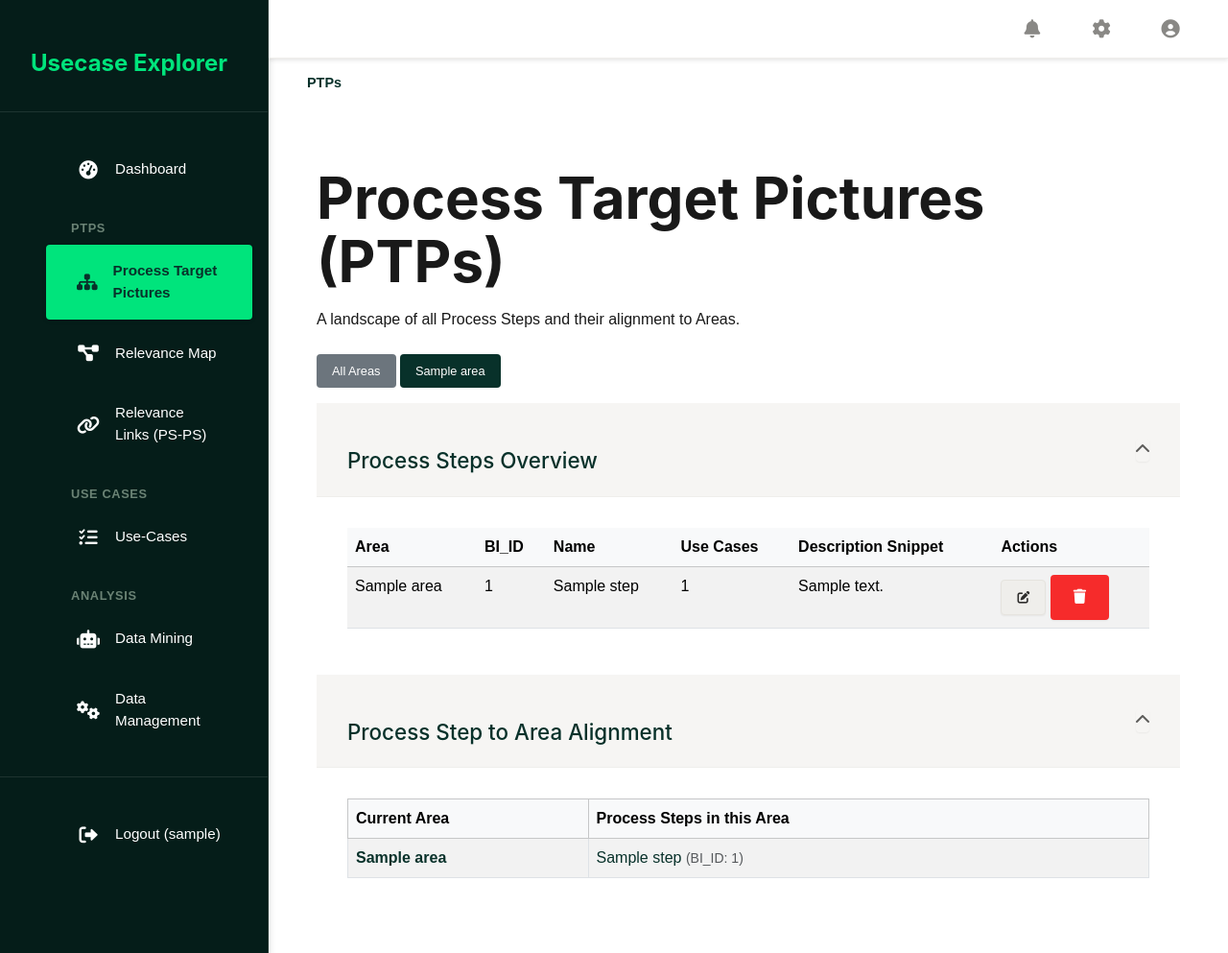
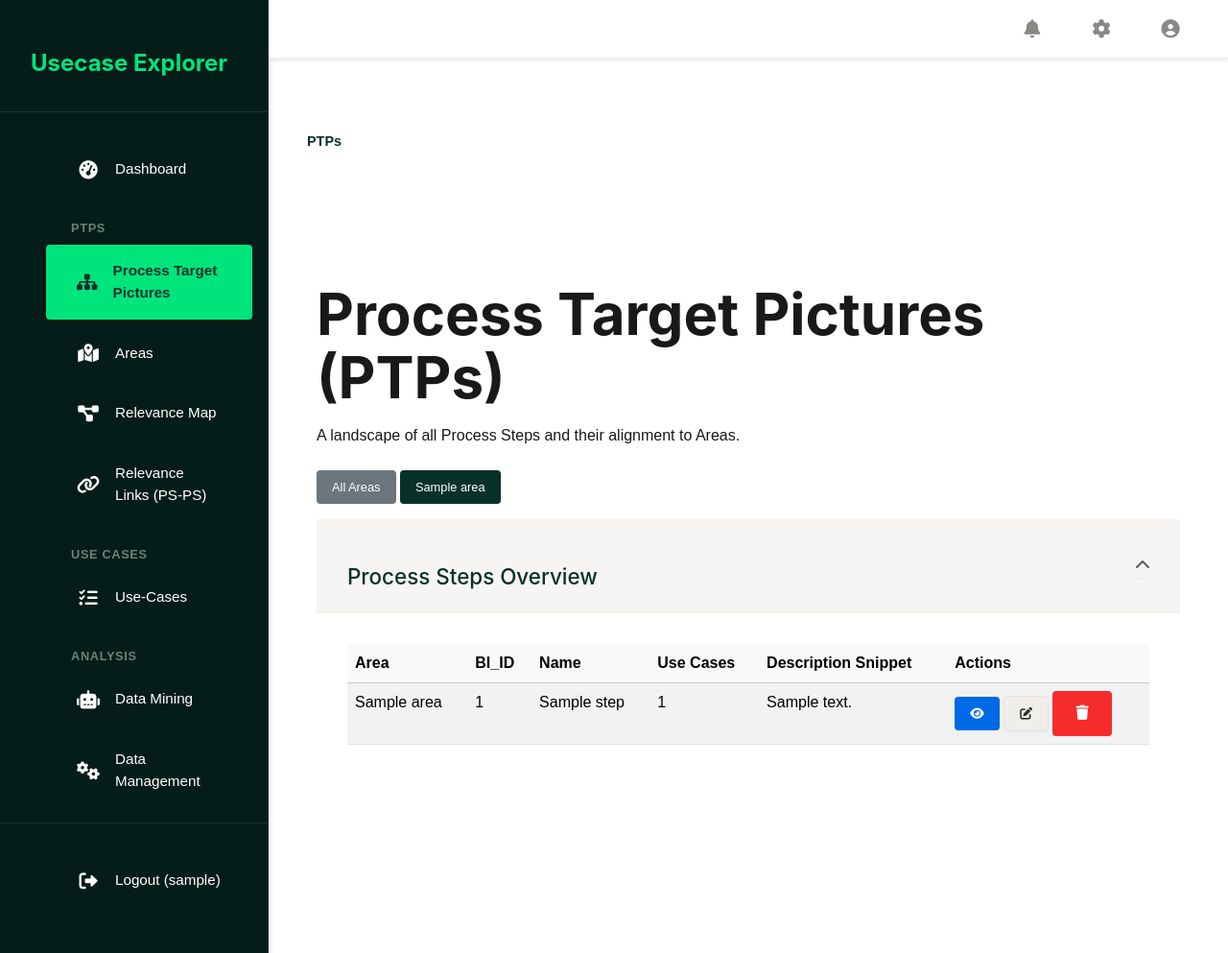
Before and after one commit to TheReallyRealComedian/UsecaseExplorer, a Flask app: page / in a window 1280 px wide. Shown: the whole page at 96% size. Run offline with Flask 3, Linux system fonts and the light colour scheme; a user stored in the database is signed in; tables that the repository leaves empty hold one stand-in row (values such as "Sample post").

Commit message:
feat: Enhance area and use case management with new overview pages and improved navigation
- Added a new Areas Overview page with sortable tables for better data visibility.
- Updated links in templates to direct users to the new Data Management section.
- Refactored JavaScript for improved table sorting functionality.
- Adjusted rendering logic to ensure accurate data representation across various templates.
- Improved user experience by ensuring consistent navigation and feedback messages.

```diff
--- a/backend/app.py
+++ b/backend/app.py
@@ -231,14 +231,14 @@ def create_app():
                 all_usecases_flat = serialize_for_js(session_db.query(UseCase).order_by(UseCase.name).all(), 'usecase')
 
                 total_areas = session_db.query(func.count(Area.id)).scalar()
-                total_steps = session_db.query(func.count(ProcessStep.id)).scalar()
+                total_process_steps = session_db.query(func.count(ProcessStep.id)).scalar()
                 total_usecases = session_db.query(func.count(UseCase.id)).scalar()
 
                 return render_template(
                     'index.html',
                     title='Dashboard',
                     total_areas=total_areas,
-                    total_steps=total_steps,
+                    total_steps=total_process_steps,
                     total_usecases=total_usecases,
                     current_item=None,
                     current_area=None,
--- a/backend/routes/usecase_routes.py
+++ b/backend/routes/usecase_routes.py
@@ -222,7 +222,8 @@ def edit_usecase(usecase_id):
                 try:
                     session.commit()
                     flash("Use Case updated successfully!", "success")
-                    return redirect(url_for('usecases.view_usecase', usecase_id=usecase.id))
+                    # REDIRECT FIX: Redirect to the main use case list view instead of the detail page.
+                    return redirect(url_for('usecases.list_usecases'))
                 except IntegrityError as e:
                     session.rollback()
                     if 'priority_range_check' in str(e).lower():
@@ -270,24 +271,20 @@ def delete_usecase(usecase_id):
         if usecase is None:
             flash(f"Use Case with ID {usecase_id} not found.", "warning")
         else:
-            original_step_id = usecase.process_step_id
             uc_name = usecase.name
             try:
                 session.delete(usecase)
                 session.commit()
                 flash(f"Use Case '{uc_name}' deleted successfully.", "success")
-                if step_id_for_redirect is not None:
+                # REDIRECT FIX: Prefer redirecting to the main list view for consistency.
+                if step_id_for_redirect is not None:  # Keep this logic if coming from a specific step page
                     redirect_url = url_for('steps.view_step', step_id=step_id_for_redirect)
-                elif original_step_id:
-                    redirect_url = url_for('steps.view_step', step_id=original_step_id)
             except Exception as e:
                 session.rollback()
                 flash(f"Error deleting use case: {e}", "danger")
                 print(f"Error deleting use case {usecase_id}: {e}")
-                if step_id_for_redirect is not None:
+                if step_id_for_redirect is not None:  # Fallback redirect
                     redirect_url = url_for('steps.view_step', step_id=step_id_for_redirect)
-                elif usecase and usecase.process_step_id:
-                    redirect_url = url_for('steps.view_step', step_id=usecase.process_step_id)
     except Exception as e:
         flash(f"An unexpected error occurred: {e}", "danger")
         print(f"Outer error in delete_usecase for {usecase_id}: {e}")
--- a/backend/templates/base.html
+++ b/backend/templates/base.html
@@ -29,6 +29,9 @@
                     <li class="sidebar-menu-header" style="color: #6B8375; font-weight: bold; padding: 16px 26px 8px; font-size: 0.8rem; text-transform: uppercase; letter-spacing: 0.05em;">PTPs</li>
                     <li class="{% if request.endpoint == 'index' %}active{% endif %}">
                         <a href="{{ url_for('index') }}"><i class="fas fa-sitemap"></i> Process Target Pictures</a>
+                    </li>
+                    <li class="{% if request.blueprint == 'areas' and request.endpoint != 'areas.view_area' %}active{% endif %}">
+                        <a href="{{ url_for('areas.list_areas') }}"><i class="fas fa-map-marked-alt"></i> Areas</a>
                     </li>
                      <li class="{% if request.endpoint == 'relevance.visualize_relevance' %}active{% endif %}">
                         <a href="{{ url_for('relevance.visualize_relevance') }}"><i class="fas fa-project-diagram"></i> Relevance Map</a>
--- a/backend/templates/edit_multiple_usecases.html
+++ b/backend/templates/edit_multiple_usecases.html
@@ -34,7 +34,7 @@
                     Use Case: <a href="{{ url_for('usecases.view_usecase', usecase_id=uc_item.id) }}">{{ uc_item.name }}</a>
                     <small class="text-muted">(BI_ID: {{ uc_item.bi_id }})</small>
                 </h2>
-                <small class="text-muted">Current Step: {{ uc_item.process_step_name }} (Area: {{ uc_item.area_name }})</small>
+                <small class="text-muted">Current Step: {{ uc_item.current_process_step_name }} (Area: {{ uc_item.area_name }})</small>
             </div>
             <div class="card-body">
                 {% for field_key, field_name in editable_fields.items() %}
@@ -90,11 +90,11 @@
 
     {% else %}
         <div class="alert alert-warning text-center">
-            No use cases loaded for editing. Please select some from the <a href="{{ url_for('injection.data_update_page') }}">Data Update</a> page.
+            No use cases loaded for editing. Please select some from the <a href="{{ url_for('data_management.data_management_page') }}">Data Management</a> page.
         </div>
     {% endif %}
 
-    <a href="{{ url_for('injection.data_update_page') }}" class="btn btn-outline-secondary mt-3">Back to Data Update</a>
+    <a href="{{ url_for('data_management.data_management_page') }}" class="btn btn-outline-secondary mt-3">Back to Data Management</a>
 </div>
 {% endblock %}
 
--- a/backend/templates/ptps.html
+++ b/backend/templates/ptps.html
@@ -35,24 +35,25 @@
                         <table class="table table-striped table-hover" id="processStepsOverviewTable">
                             <thead class="table-light">
                                 <tr>
-                                    <th>Area</th>
-                                    <th>BI_ID</th>
-                                    <th>Name</th>
-                                    <th>Use Cases</th>
+                                    <th class="sortable" data-sort-key="area_name">Area</th>
+                                    <th class="sortable" data-sort-key="bi_id">BI_ID</th>
+                                    <th class="sortable" data-sort-key="name">Name</th>
+                                    <th class="sortable" data-sort-key="use_case_count">Use Cases</th>
                                     <th>Description Snippet</th>
                                     <th>Actions</th>
                                 </tr>
                             </thead>
                             <tbody>
                                 {% for step in all_steps %}
-                                {# MODIFIED: Added data-step-area-id attribute for filtering #}
+                                {# MODIFIED: Added data-step-area-id and data-sort-value attributes #}
                                 <tr data-step-id="{{ step.id }}" data-step-area-id="{{ step.area_id }}">
-                                    <td data-field="area_id" class="editable-cell">{{ step.area.name if step.area else 'N/A' }}</td>
-                                    <td data-field="bi_id" class="editable-cell">{{ step.bi_id }}</td>
-                                    <td data-field="name" class="editable-cell">{{ step.name }}</td>
-                                    <td>{{ step.use_cases | length }}</td>
+                                    <td data-field="area_id" class="editable-cell" data-sort-value="{{ step.area.name if step.area else 'Z' }}">{{ step.area.name if step.area else 'N/A' }}</td>
+                                    <td data-field="bi_id" class="editable-cell" data-sort-value="{{ step.bi_id }}">{{ step.bi_id }}</td>
+                                    <td data-field="name" class="editable-cell" data-sort-value="{{ step.name }}">{{ step.name }}</td>
+                                    <td data-sort-value="{{ step.use_cases|length }}">{{ step.use_cases | length }}</td>
                                     <td data-field="step_description" class="editable-cell">{{ (step.step_description or step.vision_statement or '') | truncate(80) }}</td>
                                     <td>
+                                        <a href="{{ url_for('steps.view_step', step_id=step.id) }}" class="btn btn-sm btn-info" title="View Details"><i class="fas fa-eye"></i></a>
                                         <a href="{{ url_for('steps.edit_step', step_id=step.id) }}" class="btn btn-sm btn-secondary" title="Edit Step"><i class="fas fa-edit"></i></a>
                                         <form action="{{ url_for('steps.delete_step', step_id=step.id) }}" method="POST" style="display: inline;" onsubmit="return confirm('Delete this step and its use cases?');">
                                             <button type="submit" class="btn btn-sm btn-danger" title="Delete Step"><i class="fas fa-trash"></i></button>
@@ -65,59 +66,6 @@
                     </div>
                 {% else %}
                      <p class="text-muted text-center"><em>No process steps found in the database.</em></p>
-                {% endif %}
-            </div>
-        </div>
-    </div>
-
-    <!-- Process Step to Area Alignment (Now Collapsible) -->
-    <div class="mb-xl">
-        <div class="card-header d-flex justify-content-between align-items-center">
-            <h2 class="card-title mb-0">Process Step to Area Alignment</h2>
-            <button class="btn btn-link" type="button" data-bs-toggle="collapse" data-bs-target="#areaAlignmentCollapse" aria-expanded="true" aria-controls="areaAlignmentCollapse">
-                <i class="fas fa-chevron-up"></i>
-            </button>
-        </div>
-        <div id="areaAlignmentCollapse" class="collapse show">
-            <div class="card-body">
-                {% if areas_with_steps %}
-                    <div class="table-responsive">
-                        <table class="table table-striped table-bordered table-hover">
-                            <thead class="table-light">
-                                <tr>
-                                    <th style="width: 30%;">Current Area</th>
-                                    <th style="width: 70%;">Process Steps in this Area</th>
-                                </tr>
-                            </thead>
-                            <tbody>
-                                {% for area in areas_with_steps %}
-                                <tr>
-                                    <td>
-                                        <a href="{{ url_for('areas.view_area', area_id=area.id) }}">
-                                            <strong>{{ area.name }}</strong>
-                                        </a>
-                                    </td>
-                                    <td>
-                                        {% if area.process_steps %}
-                                            <ul class="list-unstyled mb-0">
-                                            {% for step in area.process_steps | sort(attribute='name') %}
-                                                <li>
-                                                    <a href="{{ url_for('steps.view_step', step_id=step.id) }}">{{ step.name }}</a>
-                                                    <small class="text-muted">(BI_ID: {{ step.bi_id }})</small>
-                                                </li>
-                                            {% endfor %}
-                                            </ul>
-                                        {% else %}
-                                            <em class="text-muted">No process steps in this area.</em>
-                                        {% endif %}
-                                    </td>
-                                </tr>
-                                {% endfor %}
-                            </tbody>
-                        </table>
-                    </div>
-                {% else %}
-                    <p class="text-muted text-center"><em>No areas found in the database.</em></p>
                 {% endif %}
             </div>
         </div>
@@ -165,6 +113,36 @@ document.addEventListener('DOMContentLoaded', function() {
             });
         });
     }
+
+    // --- NEW: Table Sorting Functionality ---
+    function makeTableSortable(tableElement) {
+        if (!tableElement) return;
+        const headers = tableElement.querySelectorAll('th.sortable');
+
+        headers.forEach(header => {
+            header.addEventListener('click', () => {
+                const currentOrder = header.classList.contains('sorted-asc') ? 'asc' : (header.classList.contains('sorted-desc') ? 'desc' : null);
+                let sortOrder = (currentOrder === 'asc') ? 'desc' : 'asc';
+
+                tableElement.querySelectorAll('th.sortable').forEach(th => th.classList.remove('sorted-asc', 'sorted-desc'));
+                header.classList.add(sortOrder === 'asc' ? 'sorted-asc' : 'sorted-desc');
+
+                const tbody = tableElement.querySelector('tbody');
+                const rows = Array.from(tbody.querySelectorAll('tr'));
+                const colIndex = Array.from(header.parentNode.children).indexOf(header);
+
+                rows.sort((a, b) => {
+                    let valA = a.cells[colIndex].dataset.sortValue !== undefined ? a.cells[colIndex].dataset.sortValue : a.cells[colIndex].textContent.trim();
+                    let valB = b.cells[colIndex].dataset.sortValue !== undefined ? b.cells[colIndex].dataset.sortValue : b.cells[colIndex].textContent.trim();
+                    const numA = parseFloat(valA); const numB = parseFloat(valB);
+                    if (!isNaN(numA) && !isNaN(numB)) { return sortOrder === 'asc' ? numA - numB : numB - numA; }
+                    return sortOrder === 'asc' ? valA.localeCompare(valB) : valB.localeCompare(valA);
+                });
+                rows.forEach(row => tbody.appendChild(row));
+            });
+        });
+    }
+    makeTableSortable(document.getElementById('processStepsOverviewTable'));
 });
 </script>
 {% endblock %}
--- a/backend/templates/usecase_overview.html
+++ b/backend/templates/usecase_overview.html
@@ -104,10 +104,11 @@
                     <td data-sort-value="{{ uc.process_step.name if uc.process_step else 'N/A' }}">{{ uc.process_step.name if uc.process_step else 'N/A' }}</td>
                     <td data-field="bi_id" class="editable-cell">{{ uc.bi_id }}</td>
                     <td data-field="name" class="editable-cell"><a href="{{ url_for('usecases.view_usecase', usecase_id=uc.id) }}">{{ uc.name }}</a></td>
-                    <td data-field="quality_improvement_quant" class="editable-cell" data-sort-value="{{ uc.priority }}">{{ uc.quality_improvement_quant | default(uc.priority | map_priority_to_benefit, true) }}</td>
+                    <td data-field="quality_improvement_quant" class="editable-cell" data-sort-value="{{ uc.priority | default(99) }}">{{ uc.quality_improvement_quant | default(uc.priority | map_priority_to_benefit, true) }}</td>
                     <td data-field="effort_level" class="editable-cell">{{ uc.effort_level | default('N/A', true) }}</td>
                     <td data-field="wave" class="editable-cell">{{ uc.wave | default('N/A', true) }}</td>
                     <td>
+                        <a href="{{ url_for('usecases.view_usecase', usecase_id=uc.id) }}" class="btn btn-sm btn-info" title="View Details"><i class="fas fa-eye"></i></a>
                         <a href="{{ url_for('usecases.edit_usecase_with_ai', usecase_id=uc.id) }}" class="btn btn-sm btn-info me-1" title="Edit with AI Assist">
                             <i class="fas fa-magic"></i> AI
                         </a>
```
Also changed, not shown: backend/routes/area_routes.py (+32 -6 lines), backend/routes/step_routes.py (+14 -36 lines), backend/static/js/step_injection_preview_ui.js (+19 -13 lines), backend/templates/area_overview.html (added, +81 -0 lines), backend/templates/edit_multiple_steps.html (+5 -5 lines), backend/templates/index.html (+6 -6 lines), backend/templates/step_injection_preview.html (+9 -9 lines).
